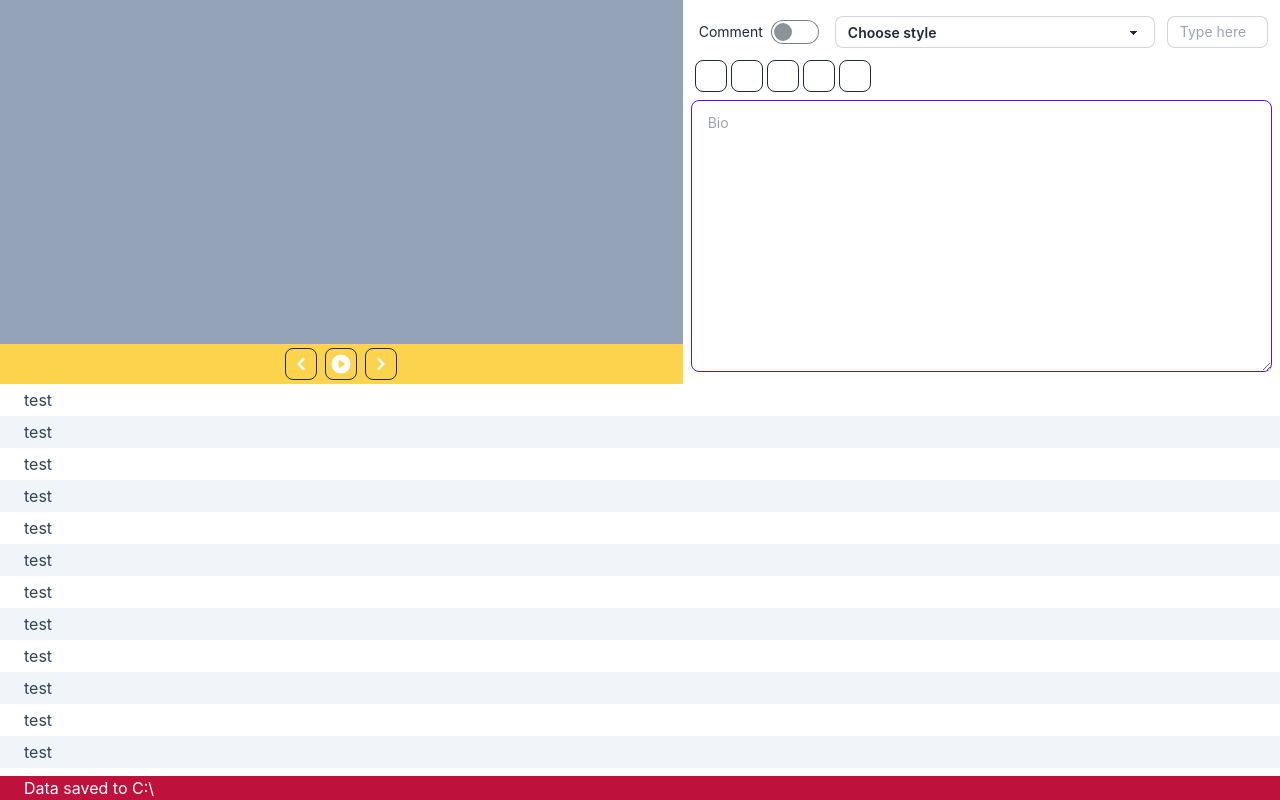
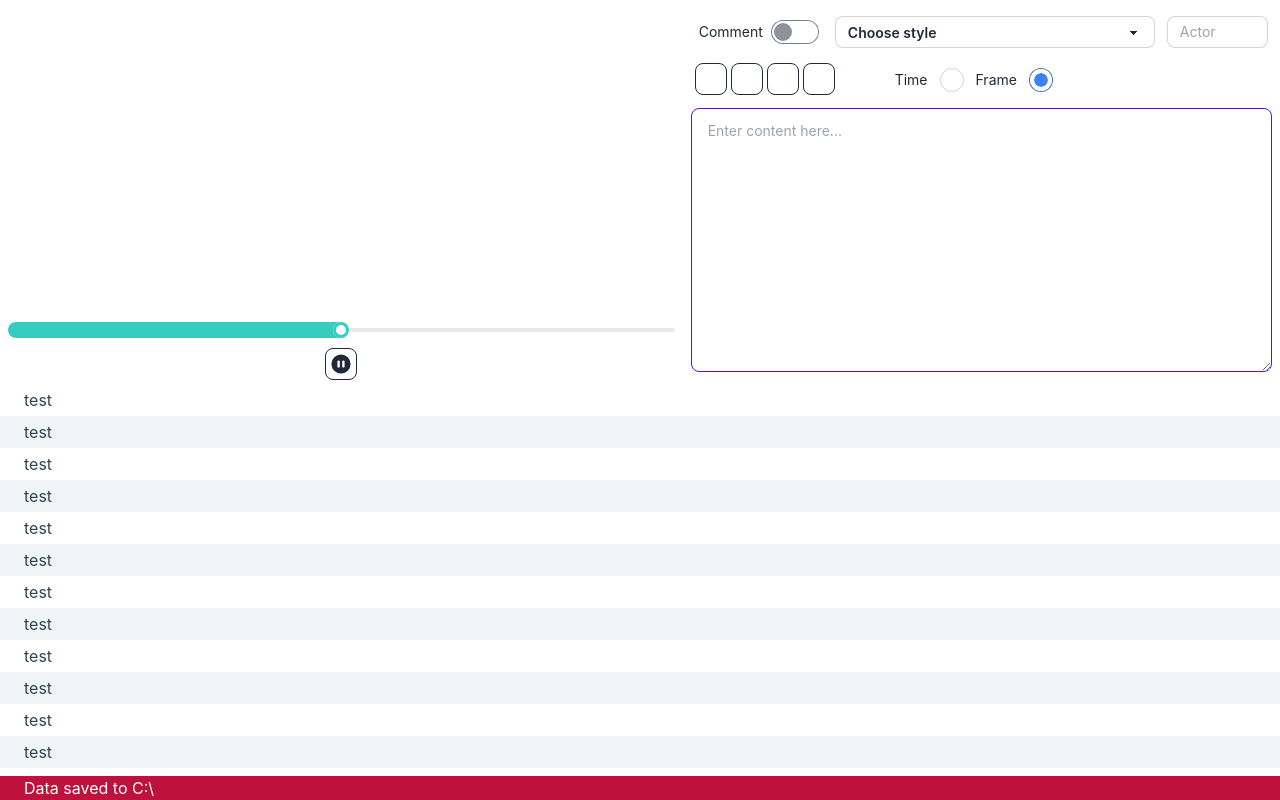
Before and after one commit to Doko-Demo-Doa/ssb-editor, a React (Vite) app: page / in a window 1280 px wide. Built offline with nearby package versions, Linux system fonts and the light colour scheme.

Commit message:
Restyling player

```diff
--- a/package.json
+++ b/package.json
@@ -19,6 +19,7 @@
     "daisyui": "2.15.0",
     "react": "18.1.0",
     "react-dom": "18.1.0",
+    "react-icons": "4.3.1",
     "react-router-dom": "6.3.0"
   },
   "devDependencies": {
--- a/src/components/content-input/content-input.tsx
+++ b/src/components/content-input/content-input.tsx
@@ -6,7 +6,7 @@ export const ContentInput: React.FC<Props> = () => {
   return (
     <textarea
       className="textarea textarea-primary w-full grow my-1"
-      placeholder="Bio"
+      placeholder="Enter content here..."
     />
   );
 };
--- a/src/components/content-toolbar/content-toolbar.tsx
+++ b/src/components/content-toolbar/content-toolbar.tsx
@@ -1,5 +1,24 @@
-import React from "react";
-import { BeakerIcon } from "@heroicons/react/solid";
+import { IconTyping } from "../../types";
+import { CustomIcon } from "../icon/custom-icon";
+
+const toolbar1Icons: Array<{ iconName: IconTyping; tooltip?: string }> = [
+  {
+    iconName: "text-bold",
+    tooltip: "Make the selected text bold",
+  },
+  {
+    iconName: "text-italic",
+    tooltip: "Test 1",
+  },
+  {
+    iconName: "text-underline",
+    tooltip: "Test 2",
+  },
+  {
+    iconName: "text-color-primary",
+    tooltip: "Test 2",
+  },
+];
 
 export const ContentToolbar = () => {
   return (
@@ -22,17 +41,52 @@ export const ContentToolbar = () => {
 
         <input
           type="text"
-          placeholder="Type here"
+          placeholder="Actor"
           className="input input-bordered input-sm w-full max-w-xs"
         />
       </div>
 
-      <div className="inline-flex gap-1 p-1">
-        {[1, 1, 1, 1, 1].map((n, idx) => (
-          <button key={idx} className="btn btn-outline btn-square btn-sm">
-            <BeakerIcon className="text-white w-6 h-6" />
-          </button>
+      <div className="inline-flex items-center gap-1 p-1">
+        {toolbar1Icons.map((n, idx) => (
+          <div
+            key={idx}
+            className="tooltip tooltip-bottom"
+            data-tip={n.tooltip}
+          >
+            <button className="btn btn-outline btn-square btn-sm">
+              <CustomIcon
+                iconName={n.iconName}
+                className="text-white w-6 h-6"
+              />
+            </button>
+          </div>
         ))}
+
+        <div className="divider-horizontal"></div>
+
+        <div className="form-control">
+          <label className="label cursor-pointer gap-3">
+            <span className="label-text">Time</span>
+            <input
+              type="radio"
+              name="radio-6"
+              className="radio checked:bg-red-500"
+              checked
+            />
+          </label>
+        </div>
+
+        <div className="form-control">
+          <label className="label cursor-pointer gap-3">
+            <span className="label-text">Frame</span>
+            <input
+              type="radio"
+              name="radio-6"
+              className="radio checked:bg-blue-500"
+              checked
+            />
+          </label>
+        </div>
       </div>
     </div>
   );
--- /dev/null
+++ b/src/components/icon/custom-icon.tsx
@@ -0,0 +1,34 @@
+import React from "react";
+import {
+  BiBold,
+  BiItalic,
+  BiPause,
+  BiPlay,
+  BiShapeCircle,
+  BiUnderline,
+} from "react-icons/bi";
+import {
+  ChevronLeftIcon,
+  ChevronRightIcon,
+  PlayIcon,
+  PauseIcon,
+} from "@heroicons/react/solid";
+import { IconTyping } from "../../types";
+
+interface Props {
+  iconName: IconTyping;
+  className?: string;
+}
+
+export const CustomIcon: React.FC<Props> = ({ iconName, className }) => {
+  if (iconName === "text-bold") return <BiBold className={className} />;
+  if (iconName === "text-italic") return <BiItalic className={className} />;
+  if (iconName === "text-underline")
+    return <BiUnderline className={className} />;
+  if (iconName === "text-color-primary")
+    return <BiShapeCircle className={className} />;
+  if (iconName === "media-play") return <PlayIcon className={className} />;
+  if (iconName === "media-pause") return <PauseIcon className={className} />;
+
+  return <BiBold className={className} />;
+};
--- a/src/components/sub-lines/sub-lines.tsx
+++ b/src/components/sub-lines/sub-lines.tsx
@@ -31,7 +31,7 @@ export const SubLines: React.FC<Props> = () => {
   const [selected, setSelected] = useState(-1);
 
   return (
-    <div className="overflow-y-auto">
+    <div className="overflow-y-auto select-none">
       {dummyLines.map((n, idx) => (
         <div
           key={idx}
--- a/src/components/video-frame/video-frame.tsx
+++ b/src/components/video-frame/video-frame.tsx
@@ -1,9 +1,11 @@
+import React from "react";
 import {
   ChevronLeftIcon,
   ChevronRightIcon,
   PlayIcon,
+  PauseIcon,
 } from "@heroicons/react/solid";
-import React from "react";
+import { CustomIcon } from "../icon/custom-icon";
 
 const CONTROLS = [
   {
@@ -22,12 +24,30 @@ export const VideoFrame = () => {
     <div className="flex flex-col h-full">
       <div className="video-main grow h-full" />
 
-      <div className="controls w-full p-1 gap-2 bg-amber-300 inline-flex justify-center">
-        {CONTROLS.map((n, idx) => (
-          <button key={idx} className="btn btn-outline btn-square btn-sm">
-            <n.Comp className="text-white w-6 h-6" />
-          </button>
-        ))}
+      <div className="px-2 pt-1">
+        <input
+          type="range"
+          min="0"
+          max="100"
+          className="range range-accent range-xs"
+        />
+      </div>
+
+      <div className="controls w-full p-1 gap-2 inline-flex justify-center">
+        <button className="btn btn-outline btn-square btn-sm">
+          <label className="swap swap-rotate">
+            <input type="checkbox" />
+
+            <CustomIcon
+              iconName="media-play"
+              className="swap-on fill-current w-6"
+            />
+            <CustomIcon
+              iconName="media-pause"
+              className="swap-off fill-current w-6"
+            />
+          </label>
+        </button>
       </div>
     </div>
   );
--- a/src/routes/main-editor/main-editor-route.tsx
+++ b/src/routes/main-editor/main-editor-route.tsx
@@ -15,7 +15,7 @@ export const MainEditorRoute = () => {
     <MainLayout>
       <div className="main-editor-route w-full h-full flex flex-col">
         <div className="inline-flex w-full h-96">
-          <div className="h-96 aspect-[16/9] bg-slate-400">
+          <div className="h-96 aspect-[16/9]">
             <VideoFrame />
           </div>
           <div className="h-96 w-full p-2 flex flex-col">
--- /dev/null
+++ b/src/types.d.ts
@@ -0,0 +1,8 @@
+export type IconTyping =
+  | "text-bold"
+  | "text-italic"
+  | "text-underline"
+  | "text-color-primary"
+  | "text-color-secondary"
+  | "media-play"
+  | "media-pause";
```
Also changed, not shown: 1 other file (tests, documents, lock files or other folders).
